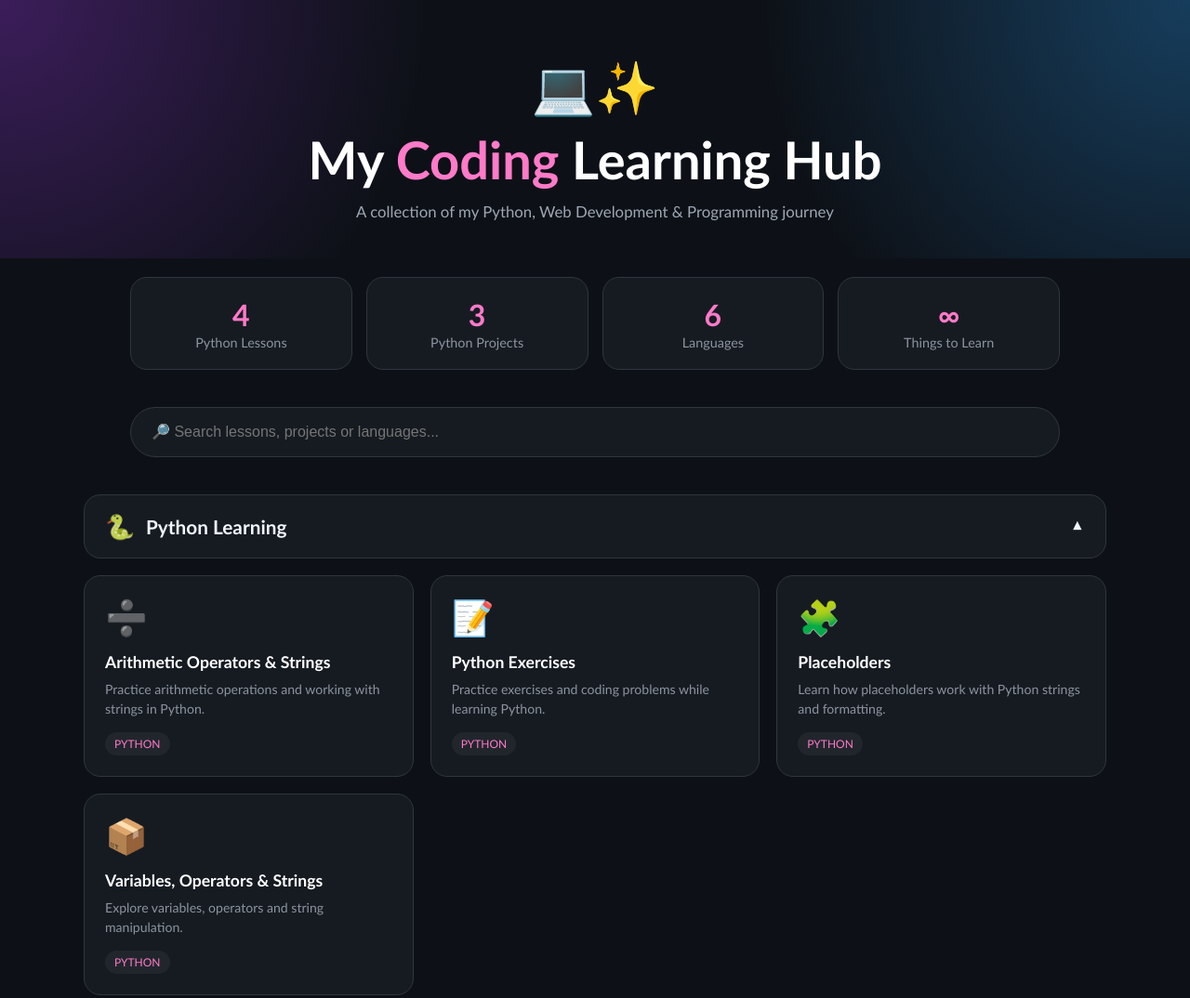
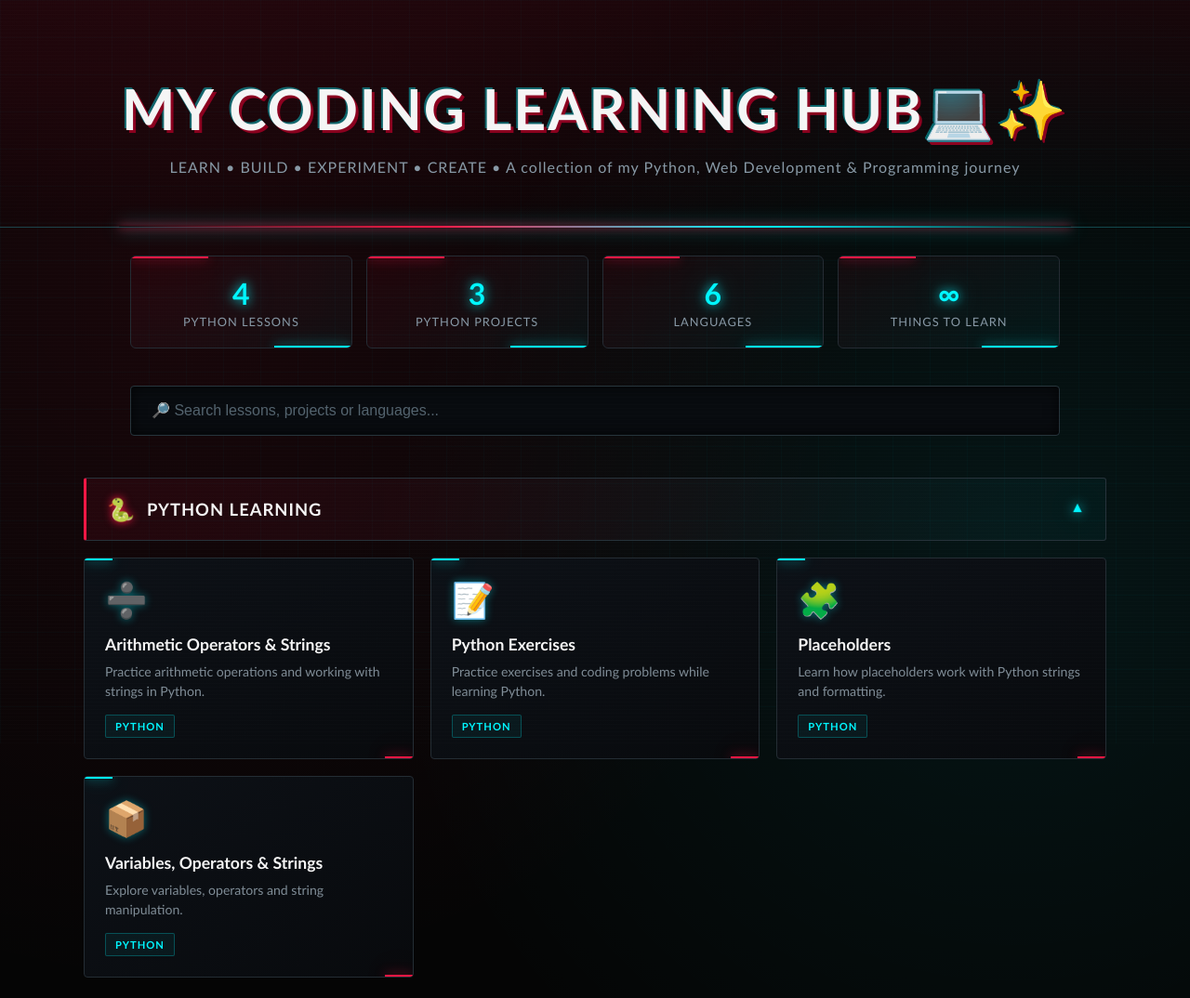
Before and after one commit to Kurii-GauriS/Python-eLearning-, a plain HTML site: page index.html in a window 1280 px wide. Shown: the top 1074 px of the page at 93% size. Drawn offline with Linux system fonts and the light colour scheme.

Commit message:
index page

```diff
--- a/index.html
+++ b/index.html
@@ -3,9 +3,11 @@
 <head>
     <meta charset="UTF-8">
     <meta name="viewport" content="width=device-width, initial-scale=1.0">
+    <title>Gauri's Code World</title>
 
-    <title>Gauri's Coding Learning Hub</title>
+    <link rel="icon" href="favicon.ico" type="image/x-icon">
 
+    <link rel="stylesheet" href="https://cdnjs.cloudflare.com/ajax/libs/font-awesome/6.4.0/css/all.min.css">
 <style>
     * {
         box-sizing: border-box;
@@ -13,167 +15,402 @@
         padding: 0;
     }
 
+    :root {
+        --black: #050505;
+        --dark: #0a0a0f;
+        --panel: #0d1117;
+        --panel-light: #111820;
+
+        --red: #ff1744;
+        --red-dark: #8b001f;
+
+        --cyan: #00f6ff;
+        --cyan-dark: #007f86;
+
+        --white: #f5f5f5;
+        --gray: #8899a6;
+
+        --red-glow: 0 0 12px rgba(255, 23, 68, 0.8),
+                     0 0 30px rgba(255, 23, 68, 0.35);
+
+        --cyan-glow: 0 0 12px rgba(0, 246, 255, 0.8),
+                      0 0 30px rgba(0, 246, 255, 0.35);
+    }
+
+    html {
+        scroll-behavior: smooth;
+    }
+
     body {
         font-family: "Trebuchet MS", Arial, sans-serif;
-            background: #0d1117;
-            color: #f0f6fc;
+        background:
+            radial-gradient(
+                circle at 15% 10%,
+                rgba(255, 23, 68, 0.08),
+                transparent 25%
+            ),
+            radial-gradient(
+                circle at 85% 20%,
+                rgba(0, 246, 255, 0.07),
+                transparent 25%
+            ),
+            var(--black);
+
+        color: var(--white);
         min-height: 100vh;
+
+        overflow-x: hidden;
     }
 
-        /* ---------------- HEADER ---------------- */
+    /* ================= CYBER GRID ================= */
+
+    body::before {
+        content: "";
+        position: fixed;
+        inset: 0;
+
+        background-image:
+            linear-gradient(
+                rgba(0, 246, 255, 0.025) 1px,
+                transparent 1px
+            ),
+            linear-gradient(
+                90deg,
+                rgba(0, 246, 255, 0.025) 1px,
+                transparent 1px
+            );
+
+        background-size: 40px 40px;
+
+        pointer-events: none;
+        z-index: -1;
+    }
+
+    /* ================= HEADER ================= */
 
     header {
-            padding: 60px 20px 40px;
+        position: relative;
+
+        padding: 80px 20px 55px;
+
         text-align: center;
+
         background:
-                radial-gradient(circle at top left, #3b1d5a, transparent 35%),
-                radial-gradient(circle at top right, #163d5c, transparent 35%);
+            linear-gradient(
+                180deg,
+                rgba(255, 23, 68, 0.08),
+                transparent
+            );
+
+        border-bottom: 1px solid rgba(0, 246, 255, 0.25);
+    }
+
+    header::after {
+        content: "";
+
+        position: absolute;
+        bottom: -1px;
+        left: 10%;
+        right: 10%;
+
+        height: 2px;
+
+        background: linear-gradient(
+            90deg,
+            transparent,
+            var(--red),
+            var(--cyan),
+            transparent
+        );
+
+        box-shadow:
+            0 0 10px var(--red),
+            0 0 20px var(--cyan);
     }
 
     .emoji {
         font-size: 55px;
-            margin-bottom: 10px;
+        margin-bottom: 15px;
+
+        filter:
+            drop-shadow(0 0 8px var(--cyan))
+            drop-shadow(0 0 15px var(--red));
     }
 
     header h1 {
-            font-size: clamp(2rem, 5vw, 3.5rem);
-            color: #ffffff;
-            margin-bottom: 12px;
+        font-size: clamp(2rem, 5vw, 3.8rem);
+
+        letter-spacing: 2px;
+
+        text-transform: uppercase;
+
+        color: var(--white);
+
+        margin-bottom: 15px;
+
+        text-shadow:
+            3px 3px 0 var(--red-dark),
+            -2px -2px 0 rgba(0, 246, 255, 0.4);
     }
 
     header h1 span {
-            color: #ff7ac8;
+        color: var(--cyan);
+
+        text-shadow: var(--cyan-glow);
     }
 
     header p {
-            color: #9da7b3;
-            font-size: 1.05rem;
+        color: var(--gray);
+
+        font-size: 1rem;
+
+        letter-spacing: 1px;
     }
 
-        /* ---------------- STATS ---------------- */
+    /* ================= STATS ================= */
 
     .stats {
         width: min(1000px, 90%);
-            margin: 20px auto 40px;
+
+        margin: 30px auto 40px;
 
         display: grid;
+
         grid-template-columns: repeat(4, 1fr);
+
         gap: 15px;
     }
 
     .stat {
-            background: #161b22;
-            border: 1px solid #30363d;
-            border-radius: 18px;
+        position: relative;
+
+        background:
+            linear-gradient(
+                145deg,
+                rgba(255, 23, 68, 0.06),
+                rgba(0, 246, 255, 0.04)
+            );
+
+        border: 1px solid #242b33;
+
+        border-radius: 6px;
+
         padding: 20px;
+
         text-align: center;
+
         transition: 0.3s;
+
+        overflow: hidden;
+    }
+
+    .stat::before {
+        content: "";
+
+        position: absolute;
+
+        top: 0;
+        left: 0;
+
+        width: 35%;
+        height: 2px;
+
+        background: var(--red);
+
+        box-shadow: var(--red-glow);
+    }
+
+    .stat::after {
+        content: "";
+
+        position: absolute;
+
+        bottom: 0;
+        right: 0;
+
+        width: 35%;
+        height: 2px;
+
+        background: var(--cyan);
+
+        box-shadow: var(--cyan-glow);
     }
 
     .stat:hover {
         transform: translateY(-5px);
-            border-color: #ff7ac8;
+
+        border-color: var(--cyan);
+
+        box-shadow: var(--cyan-glow);
     }
 
     .stat-number {
         display: block;
+
         font-size: 2rem;
+
         font-weight: bold;
-            color: #ff7ac8;
+
+        color: var(--cyan);
+
+        text-shadow: var(--cyan-glow);
     }
 
     .stat-label {
-            color: #8b949e;
-            font-size: 0.9rem;
+        color: var(--gray);
+
+        font-size: 0.8rem;
+
+        text-transform: uppercase;
+
+        letter-spacing: 1px;
     }
 
-        /* ---------------- SEARCH ---------------- */
+    /* ================= SEARCH ================= */
 
     .search-container {
         width: min(1000px, 90%);
+
         margin: auto;
+
         position: relative;
     }
 
     #search {
         width: 100%;
+
         padding: 17px 22px;
 
-            border-radius: 30px;
-            border: 1px solid #30363d;
+        border-radius: 4px;
 
-            background: #161b22;
-            color: white;
+        border: 1px solid #26343b;
+
+        background: #080b0f;
+
+        color: var(--cyan);
 
         font-size: 1rem;
+
         outline: none;
+
+        box-shadow:
+            inset 0 0 15px rgba(0, 0, 0, 0.7);
+
+        transition: 0.3s;
+    }
+
+    #search::placeholder {
+        color: #53636e;
     }
 
     #search:focus {
-            border-color: #ff7ac8;
-            box-shadow: 0 0 15px rgba(255, 122, 200, 0.2);
+        border-color: var(--cyan);
+
+        box-shadow:
+            var(--cyan-glow),
+            inset 0 0 15px rgba(0, 246, 255, 0.05);
     }
 
-        /* ---------------- MAIN ---------------- */
+    /* ================= MAIN ================= */
 
     main {
         width: min(1100px, 90%);
-            margin: 40px auto 80px;
+
+        margin: 45px auto 80px;
     }
 
     .category {
-            margin-bottom: 35px;
+        margin-bottom: 30px;
     }
 
+    /* ================= CATEGORY HEADER ================= */
+
     .category-header {
+        position: relative;
+
         display: flex;
+
         align-items: center;
+
         justify-content: space-between;
 
         padding: 18px 22px;
 
-            background: #161b22;
-            border: 1px solid #30363d;
+        background:
+            linear-gradient(
+                90deg,
+                rgba(255, 23, 68, 0.08),
+                rgba(0, 246, 255, 0.03)
+            );
 
-            border-radius: 18px;
+        border: 1px solid #27333b;
+
+        border-left: 3px solid var(--red);
+
+        border-radius: 3px;
+
         cursor: pointer;
 
         transition: 0.3s;
     }
 
     .category-header:hover {
-            border-color: #ff7ac8;
+        border-left-color: var(--cyan);
+
+        border-color: var(--cyan);
+
+        box-shadow:
+            0 0 15px rgba(0, 246, 255, 0.12);
     }
 
     .category-title {
         display: flex;
+
         align-items: center;
+
         gap: 12px;
 
-            font-size: 1.3rem;
+        font-size: 1.15rem;
+
         font-weight: bold;
+
+        text-transform: uppercase;
+
+        letter-spacing: 1px;
     }
 
     .category-icon {
-            font-size: 1.6rem;
+        font-size: 1.5rem;
+
+        filter:
+            drop-shadow(0 0 5px var(--red));
     }
 
     .arrow {
+        color: var(--cyan);
+
         transition: transform 0.3s;
+
+        text-shadow: var(--cyan-glow);
     }
 
     .category.open .arrow {
         transform: rotate(180deg);
     }
 
+    /* ================= CARDS ================= */
+
     .cards {
         display: grid;
+
         grid-template-columns: repeat(3, 1fr);
+
         gap: 18px;
 
         margin-top: 18px;
 
         max-height: 1000px;
+
         overflow: hidden;
 
         transition: 0.4s ease;
@@ -181,48 +418,111 @@
 
     .category:not(.open) .cards {
         max-height: 0;
+
         margin-top: 0;
+
         opacity: 0;
     }
 
-        /* ---------------- CARDS ---------------- */
+    .card {
+        position: relative;
 
-        .card {
-            background: #161b22;
-            border: 1px solid #30363d;
-            border-radius: 18px;
+        background:
+            linear-gradient(
+                145deg,
+                #0d1117,
+                #080a0d
+            );
+
+        border: 1px solid #242d34;
+
+        border-radius: 4px;
 
         padding: 22px;
 
         text-decoration: none;
+
         color: white;
 
-            position: relative;
+        transition: 0.3s;
+
+        overflow: hidden;
+    }
+
+    /* Cyber corner */
+
+    .card::before {
+        content: "";
+
+        position: absolute;
+
+        top: 0;
+        left: 0;
+
+        width: 30px;
+        height: 2px;
+
+        background: var(--cyan);
+
+        box-shadow: var(--cyan-glow);
+    }
+
+    .card::after {
+        content: "";
+
+        position: absolute;
+
+        bottom: 0;
+        right: 0;
+
+        width: 30px;
+        height: 2px;
+
+        background: var(--red);
+
+        box-shadow: var(--red-glow);
+    }
+
+    .card:hover {
+        transform: translateY(-7px);
+
+        border-color: var(--cyan);
+
+        box-shadow:
+            0 0 15px rgba(0, 246, 255, 0.15),
+            inset 0 0 20px rgba(0, 246, 255, 0.025);
+    }
+
+    .card:hover h3 {
+        color: var(--cyan);
+
+        text-shadow: var(--cyan-glow);
+    }
+
+    .card-icon {
+        font-size: 2.3rem;
+
+        margin-bottom: 15px;
+
+        filter:
+            drop-shadow(0 0 5px rgba(0, 246, 255, 0.4));
+    }
+
+    .card h3 {
+        margin-bottom: 8px;
+
+        font-size: 1.1rem;
+
+        color: var(--white);
 
         transition: 0.3s;
     }
 
-        .card:hover {
-            transform: translateY(-7px);
-            border-color: #ff7ac8;
+    .card p {
+        color: #7f8c96;
 
-            box-shadow:
-                0 10px 30px rgba(0, 0, 0, 0.3);
-        }
+        font-size: 0.88rem;
 
-        .card-icon {
-            font-size: 2.3rem;
-            margin-bottom: 15px;
-        }
-
-        .card h3 {
-            margin-bottom: 8px;
-            font-size: 1.1rem;
-        }
-
-        .card p {
-            color: #8b949e;
-            font-size: 0.88rem;
         line-height: 1.5;
     }
 
@@ -233,47 +533,190 @@
 
         padding: 5px 10px;
 
-            border-radius: 20px;
+        border-radius: 2px;
 
-            background: #21262d;
-            color: #ff7ac8;
+        background: rgba(0, 246, 255, 0.05);
 
-            font-size: 0.75rem;
+        border: 1px solid rgba(0, 246, 255, 0.25);
+
+        color: var(--cyan);
+
+        font-size: 0.7rem;
+
+        letter-spacing: 1px;
+
+        font-weight: bold;
     }
 
-        /* ---------------- SPECIAL CARD ---------------- */
+    /* ================= EXTERNAL PROJECT ================= */
+
+    .external-card {
+        background:
+            linear-gradient(
+                135deg,
+                rgba(255, 23, 68, 0.12),
+                rgba(0, 246, 255, 0.04),
+                #080a0d
+            );
+
+        border-color: var(--red);
+    }
+
+    .external-card:hover {
+        transform: translateY(-10px) scale(1.02);
+
+        border-color: var(--cyan);
+
+        box-shadow:
+            var(--cyan-glow),
+            0 15px 40px rgba(0, 0, 0, 0.7);
+    }
+
+    .external-card .file-type {
+        border-color: var(--red);
+
+        color: var(--red);
+
+        background: rgba(255, 23, 68, 0.06);
+    }
+
+    .external-card:hover .file-type {
+        border-color: var(--cyan);
+
+        color: var(--cyan);
+    }
+
+    /* ================= MUSIC ================= */
 
     .music-card {
         background:
             linear-gradient(
                 135deg,
-                    #211329,
-                    #111827
+                #16080d,
+                #090d12
             );
 
-            border-color: #8e44ad;
+        border-color: var(--red);
     }
 
     .music-card:hover {
-            border-color: #d88cff;
+        border-color: var(--cyan);
+
+        box-shadow: var(--cyan-glow);
     }
 
-        /* ---------------- FOOTER ---------------- */
+    /* ================= NO RESULTS ================= */
+
+    .no-results {
+        text-align: center;
+
+        padding: 30px;
+
+        color: var(--red);
+
+        display: none;
+
+        text-shadow: var(--red-glow);
+    }
+
+    /* ================= FOOTER ================= */
 
     footer {
+        position: relative;
+
         text-align: center;
-            padding: 30px;
 
-            color: #6e7681;
+        padding: 35px;
 
-            border-top: 1px solid #21262d;
+        color: #53636e;
+
+        border-top: 1px solid #182127;
+
+        background: #050607;
+    }
+
+    footer::before {
+        content: "";
+
+        display: block;
+
+        width: 150px;
+
+        height: 1px;
+
+        margin: 0 auto 20px;
+
+        background: linear-gradient(
+            90deg,
+            var(--red),
+            var(--cyan)
+        );
+
+        box-shadow:
+            var(--red-glow);
     }
 
     footer span {
-            color: #ff7ac8;
+        color: var(--cyan);
+
+        text-shadow: var(--cyan-glow);
     }
 
-        /* ---------------- RESPONSIVE ---------------- */
+    /* ================= GLITCH EFFECT ================= */
+
+    header h1 {
+        animation: glitch 5s infinite;
+    }
+
+    @keyframes glitch {
+
+        0%,
+        90%,
+        100% {
+            transform: translate(0);
+        }
+
+        91% {
+            transform: translate(-2px, 1px);
+        }
+
+        92% {
+            transform: translate(2px, -1px);
+        }
+
+        93% {
+            transform: translate(-1px, 0);
+        }
+
+        94% {
+            transform: translate(0);
+        }
+    }
+
+    /* ================= SCANLINE ================= */
+
+    body::after {
+        content: "";
+
+        position: fixed;
+
+        inset: 0;
+
+        background:
+            repeating-linear-gradient(
+                0deg,
+                rgba(255, 255, 255, 0.012) 0px,
+                rgba(255, 255, 255, 0.012) 1px,
+                transparent 1px,
+                transparent 4px
+            );
+
+        pointer-events: none;
+
+        z-index: 9999;
+    }
+
+    /* ================= RESPONSIVE ================= */
 
     @media (max-width: 800px) {
 
@@ -293,45 +736,16 @@
         }
 
         header {
-                padding-top: 40px;
+            padding-top: 45px;
         }
 
         .stats {
             grid-template-columns: 1fr 1fr;
         }
+
+        header h1 {
+            font-size: 2rem;
         }
-
-        .no-results {
-            text-align: center;
-            padding: 30px;
-            color: #8b949e;
-            display: none;
-        }
-        /* ---------------- EXTERNAL PROJECT ---------------- */
-
-.external-card {
-    background:
-        linear-gradient(
-            135deg,
-            #25152d,
-            #171b2b
-        );
-
-    border-color: #ff7ac8;
-}
-
-.external-card:hover {
-    transform: translateY(-10px) scale(1.02);
-
-    border-color: #ffb6df;
-
-    box-shadow:
-        0 15px 40px rgba(255, 122, 200, 0.18);
-}
-
-.external-card .file-type {
-    background: rgba(255, 122, 200, 0.1);
-    color: #ff9bd5;
     }
 </style>
 </head>
@@ -342,14 +756,12 @@
 
     <header>
 
-        <div class="emoji">💻✨</div>
-
         <h1>
-            My <span>Coding</span> Learning Hub
+            My Coding Learning Hub💻✨
         </h1>
-
 <p>
-            A collection of my Python, Web Development & Programming journey
+    LEARN • BUILD • EXPERIMENT • CREATE
+    • A collection of my Python, Web Development & Programming journey
         </p>
 
     </header>
@@ -576,52 +988,6 @@
 
         </section>
 
-        <!-- EXTERNAL PROJECTS -->
-
-<section class="category open">
-
-    <div class="category-header">
-
-        <div class="category-title">
-            <span class="category-icon">🌸</span>
-            My Other Projects
-        </div>
-
-        <span class="arrow">▼</span>
-
-    </div>
-
-    <div class="cards">
-
-        <a
-            class="card external-card"
-            href="https://sample-code-nine.vercel.app/"
-            target="_blank"
-            rel="noopener noreferrer"
-        >
-
-            <div class="card-icon">✨</div>
-
-            <h3>Gauri's Little Code World</h3>
-
-            <p>
-                My personal coding playground filled with
-                tiny projects, experiments and things I build
-                while learning.
-            </p>
-
-            <span class="file-type">
-                🌐 LIVE WEBSITE ↗
-            </span>
-
-        </a>
-
-    </div>
-
-</section>
-
-
-
  <!-- WEB & OTHER LANGUAGES -->
 
         <section class="category open">
@@ -762,7 +1128,7 @@
 
                 <div class="category-title">
                     <span class="category-icon">🎵</span>
-                    Music
+                    Music Library
                 </div>
 
                 <span class="arrow">▼</span>
@@ -776,7 +1142,7 @@
 
                     <div class="card-icon">🎧</div>
 
-                    <h3>Music Collection</h3>
+                    <h3>Music</h3>
 
                     <p>
                         Open the music folder and explore
@@ -842,7 +1208,7 @@
     <div class="category-header">
         <div class="category-title">
             <span class="category-icon">🌸</span>
-            My Project World
+         My Youtube Channel & Other Projects
         </div>
         <span class="arrow">▼</span>
     </div>
```
Lines whose indentation alone changed are shown as unchanged.
